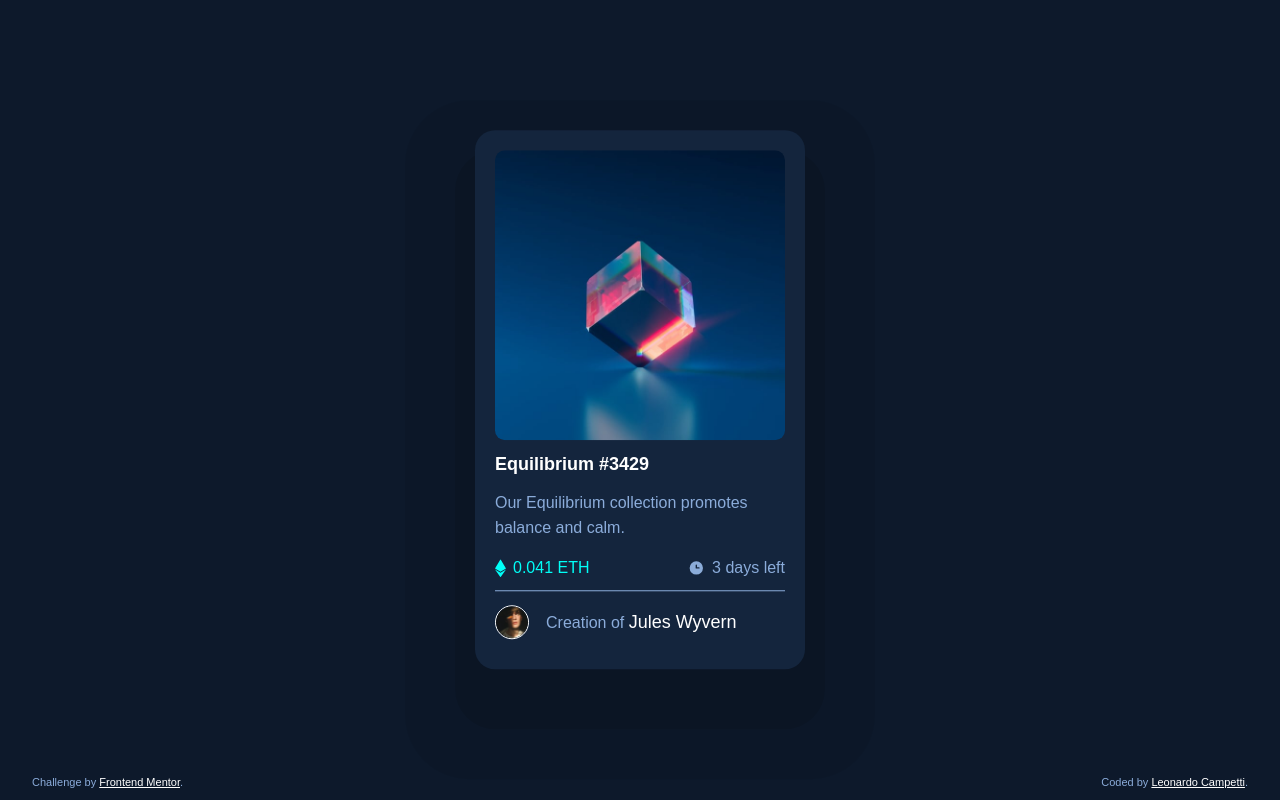
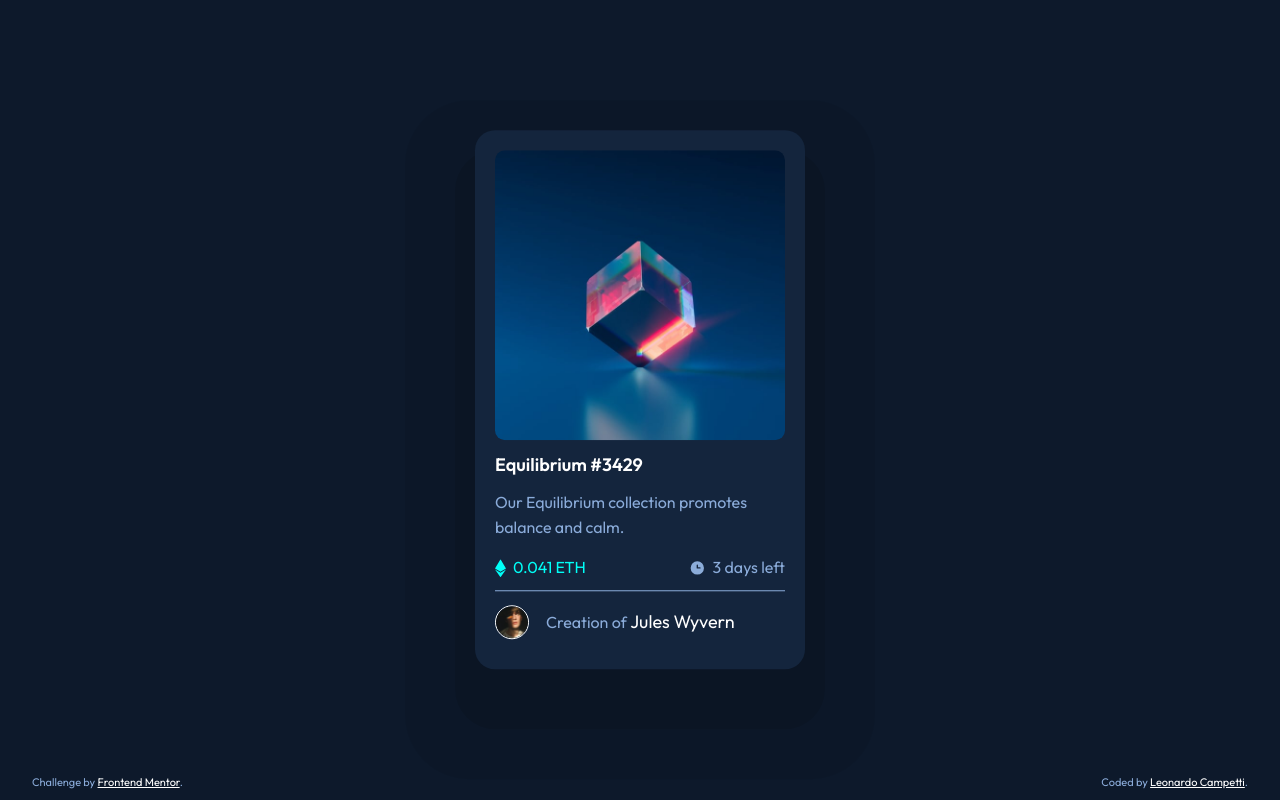
Before and after one commit to leoc01/nft-preview-card, a plain HTML site: page index.html in a window 1280 px wide. Drawn offline with Linux system fonts and the light colour scheme; the site is published under a folder, as on GitHub Pages, so addresses that start at the root find nothing.

Commit message:
fixing fonts

```diff
--- a/index.html
+++ b/index.html
@@ -16,34 +16,33 @@
 		<style>
 			@font-face {
 				font-family: 'Outfit';
-				src: url('/fonts/Outfit-Light.eot');
-				src: url('/fonts/Outfit-Light.eot?#iefix') format('embedded-opentype'),
-					url('/fonts/Outfit-Light.woff2') format('woff2'),
-					url('/fonts/Outfit-Light.woff') format('woff'),
-					url('/fonts/Outfit-Light.ttf') format('truetype');
+				src: url('fonts/Outfit-Light.eot');
+				src: url('fonts/Outfit-Light.eot?#iefix') format('embedded-opentype'),
+					url('fonts/Outfit-Light.woff2') format('woff2'),
+					url('fonts/Outfit-Light.woff') format('woff'),
+					url('fonts/Outfit-Light.ttf') format('truetype');
 				font-weight: 300;
 				font-style: normal;
 			}
 
 			@font-face {
 				font-family: 'Outfit';
-				src: url('/fonts/Outfit-Regular.eot');
-				src: url('/fonts/Outfit-Regular.eot?#iefix') format('embedded-opentype'),
-					url('/fonts/Outfit-Regular.woff2') format('woff2'),
-					url('/fonts/Outfit-Regular.woff') format('woff'),
-					url('/fonts/Outfit-Regular.ttf') format('truetype');
+				src: url('fonts/Outfit-Regular.eot');
+				src: url('fonts/Outfit-Regular.eot?#iefix') format('embedded-opentype'),
+					url('fonts/Outfit-Regular.woff2') format('woff2'),
+					url('fonts/Outfit-Regular.woff') format('woff'),
+					url('fonts/Outfit-Regular.ttf') format('truetype');
 				font-weight: 400;
 				font-style: normal;
 			}
 
 			@font-face {
 				font-family: 'Outfit';
-				src: url('/fonts/Outfit-SemiBold.eot');
-				src: url('/fonts/Outfit-SemiBold.eot?#iefix')
-						format('embedded-opentype'),
-					url('/fonts/Outfit-SemiBold.woff2') format('woff2'),
-					url('/fonts/Outfit-SemiBold.woff') format('woff'),
-					url('/fonts/Outfit-SemiBold.ttf') format('truetype');
+				src: url('fonts/Outfit-SemiBold.eot');
+				src: url('fonts/Outfit-SemiBold.eot?#iefix') format('embedded-opentype'),
+					url('fonts/Outfit-SemiBold.woff2') format('woff2'),
+					url('fonts/Outfit-SemiBold.woff') format('woff'),
+					url('fonts/Outfit-SemiBold.ttf') format('truetype');
 				font-weight: 600;
 				font-style: normal;
 			}
```
